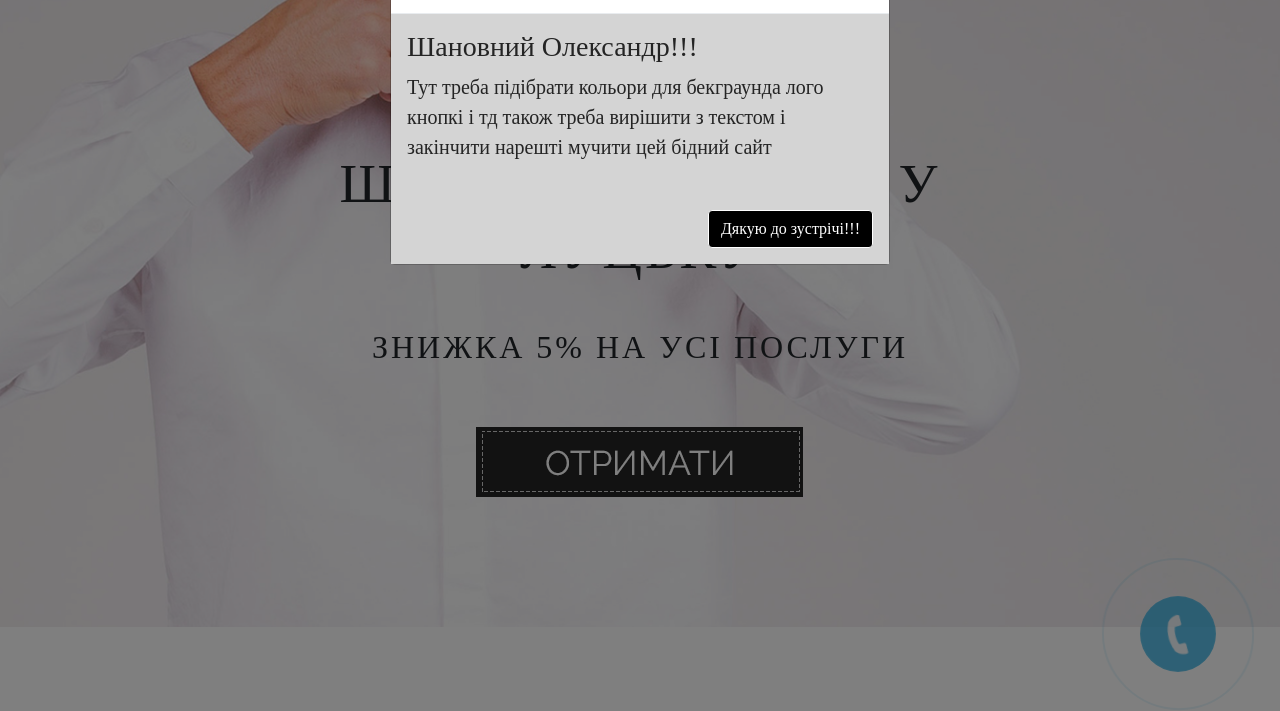
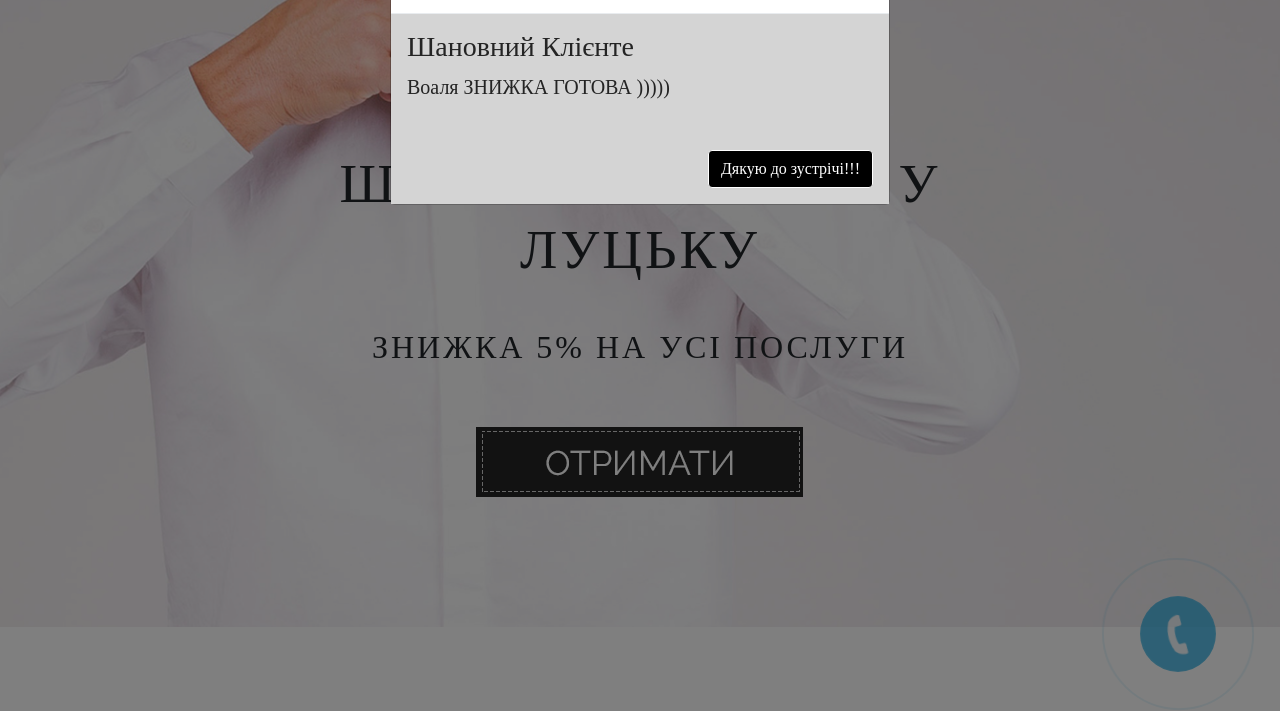
Before and after one commit to SonyUA/Zhakartd, a plain HTML site: page index.html in a window 1280 px wide. Both pictures are taken after a click on the button 639 px from the left and 551 px from the top of the page. Shown: the part 89-800 px from the top of the page. Drawn offline with nearby package versions, Linux system fonts and the light colour scheme; some packages are replaced by stand-ins of ours.

Commit message:
two commit

```diff
--- a/index.html
+++ b/index.html
@@ -62,12 +62,12 @@
 						</button>
 					</div>
 					<div class="modal-body modl-body">
-						<h3>Шановний Олександр!!!</h3>
-						<p>Тут треба підібрати кольори для бекграунда лого кнопкі і тд також треба вирішити з текстом і закінчити нарешті мучити цей бідний сайт</p>
+						<h3>Шановний Клієнте</h3>
+						<p>Воаля ЗНИЖКА ГОТОВА )))))</p>
 					</div>
 					<div class="modal-footer modl-foote">
 
-						<button type="button" class="btn btn-primary btn-foote">Дякую до зустрічі!!!</button>
+						<button type="submit" class="btn btn-primary btn-foote">Дякую до зустрічі!!!</button>
 					</div>
 				</div>
 			</div>
```
